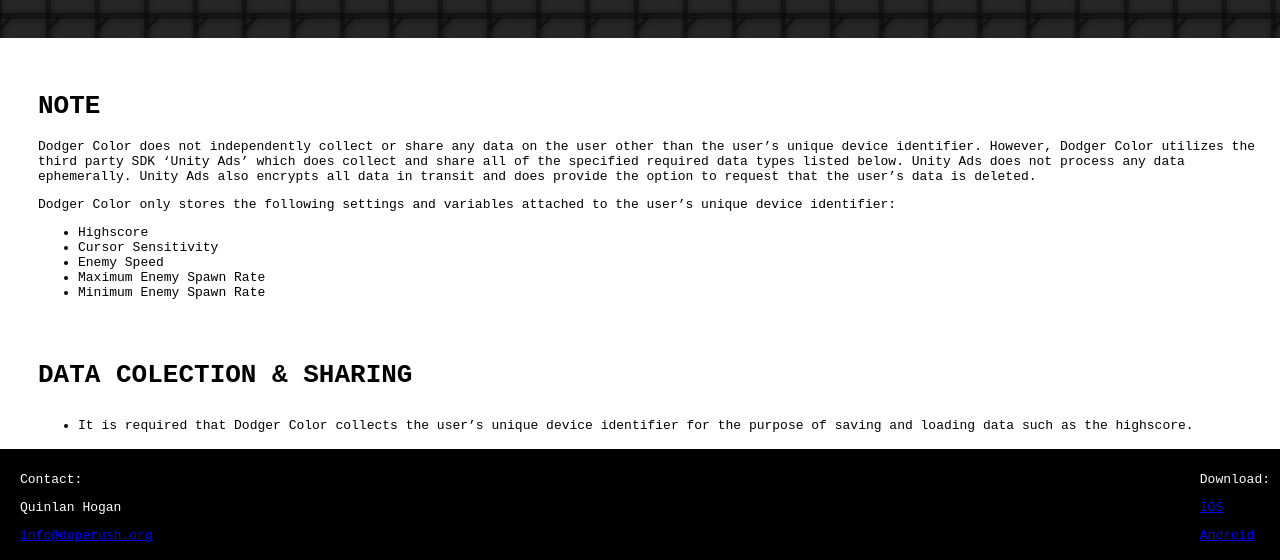
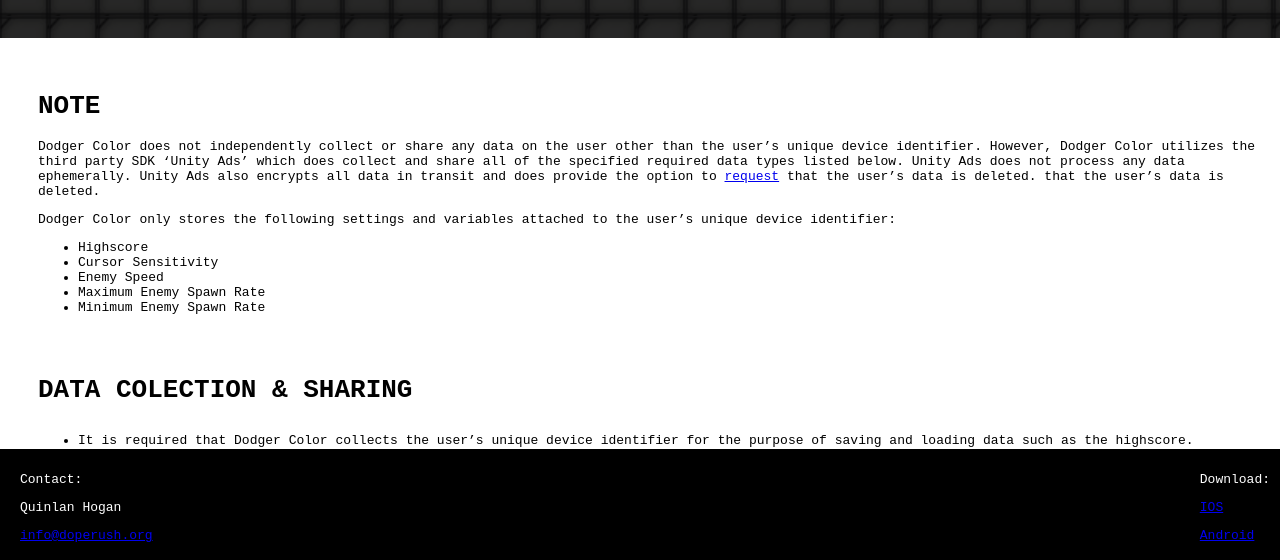
Before and after one commit to siryoshiquan/doperush, a plain HTML site: page index.html in a window 1280 px wide. Shown: the part 234-794 px from the top of the page. Drawn offline with Linux system fonts and the light colour scheme.

Commit message:
Update index.html

```diff
--- a/index.html
+++ b/index.html
@@ -20,7 +20,7 @@
     <div class="bodyMain">
         <div class="note">
             <h1>NOTE</h1>
-            <p>Dodger Color does not independently collect or share any data on the user other than the user’s unique device identifier. However, Dodger Color utilizes the third party SDK ‘Unity Ads’ which does collect and share all of the specified required data types listed below. Unity Ads does not process any data ephemerally. Unity Ads also encrypts all data in transit and does provide the option to request that the user’s data is deleted.
+            <p>Dodger Color does not independently collect or share any data on the user other than the user’s unique device identifier. However, Dodger Color utilizes the third party SDK ‘Unity Ads’ which does collect and share all of the specified required data types listed below. Unity Ads does not process any data ephemerally. Unity Ads also encrypts all data in transit and does provide the option to <a href="unity.com/data-request">request</a> that the user’s data is deleted. that the user’s data is deleted.
             </p>
             <p>Dodger Color only stores the following settings and variables attached to the user’s unique device identifier:
             </p>
```
